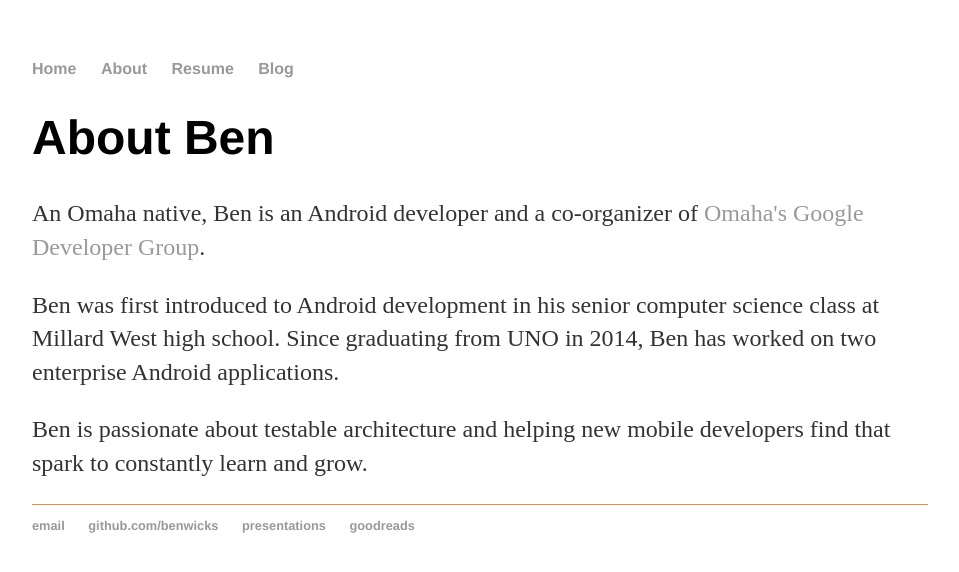
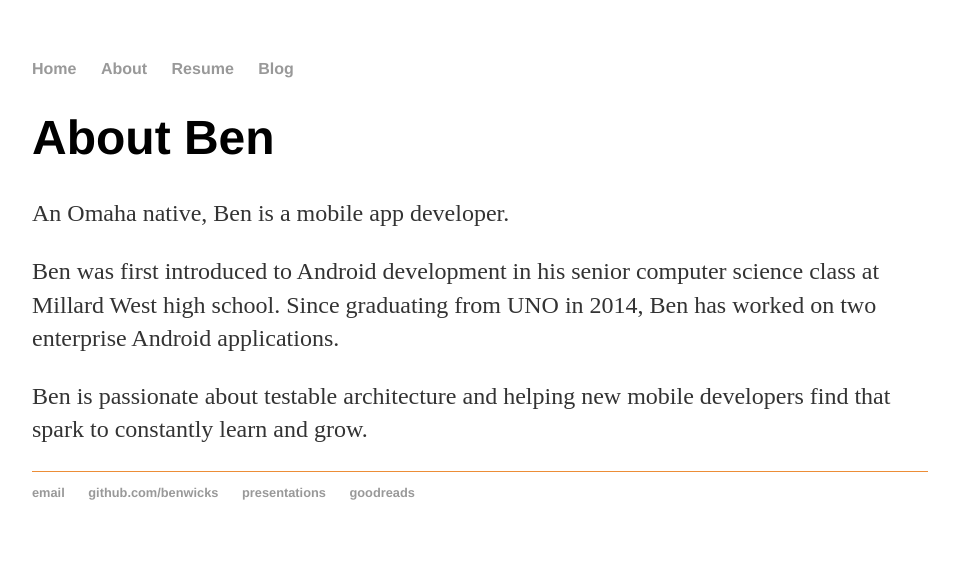
Before and after one commit to benwicks/benwicks.github.io, a Jekyll site: the page built from about/index.html, in a window 1280 px wide. Shown: the top 572 px of the page, without its empty margins (160-1119 px from the left). Built offline with Jekyll 4.4.1, drawn with Linux system fonts in a browser that asks for light colours.

Commit message:
Update index.html

```diff
--- a/about/index.html
+++ b/about/index.html
@@ -6,7 +6,7 @@ title: About Ben
     <body>
         <h1>{{ page.title }}</h1>
             <div>
-                <p>An Omaha native, Ben is an Android developer and a co-organizer of <a href="https://www.meetup.com/GDGOmaha/">Omaha's Google Developer Group</a>.</p>
+                <p>An Omaha native, Ben is a mobile app developer.</p>
                 <p>Ben was first introduced to Android development in his senior computer science class at Millard West high school. Since graduating from UNO in 2014, Ben has worked on two enterprise Android applications.</p>
 		<p>Ben is passionate about testable architecture and helping new mobile developers find that spark to constantly learn and grow.</p>
             </div>
```
